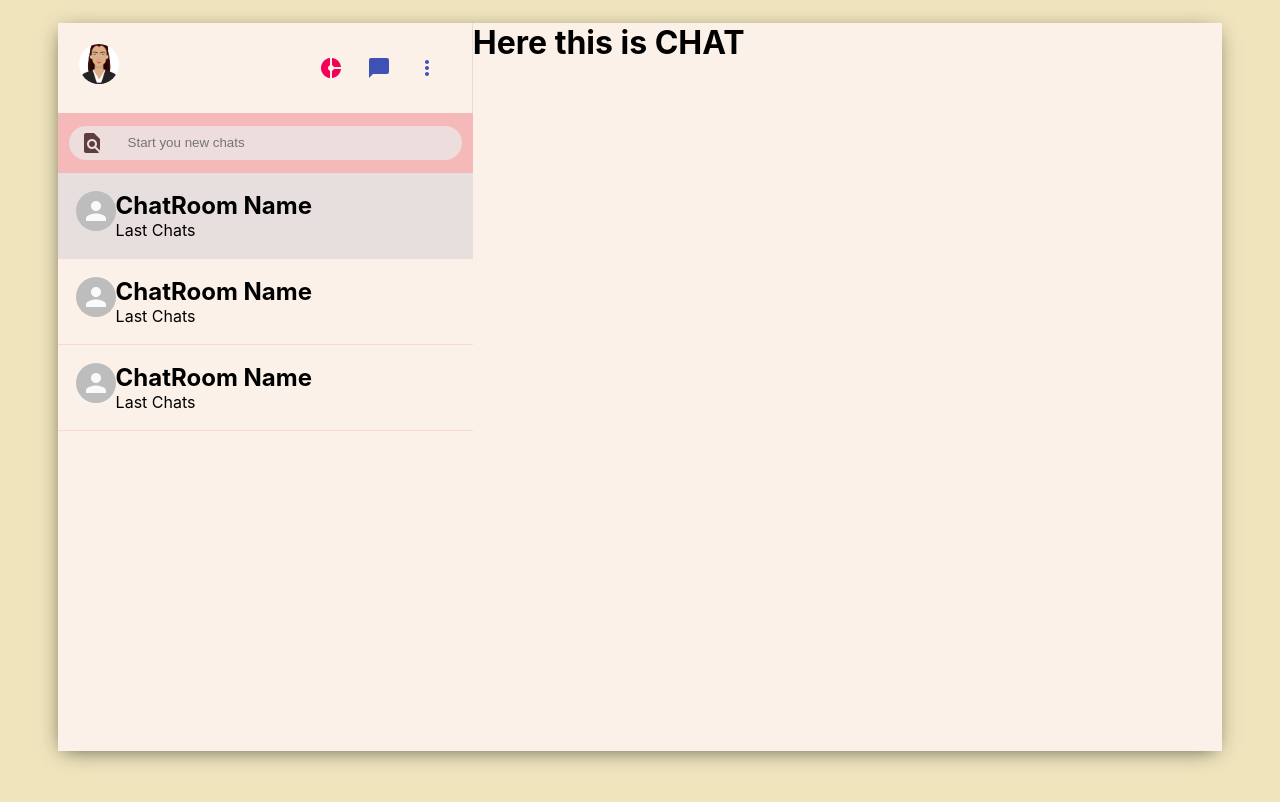
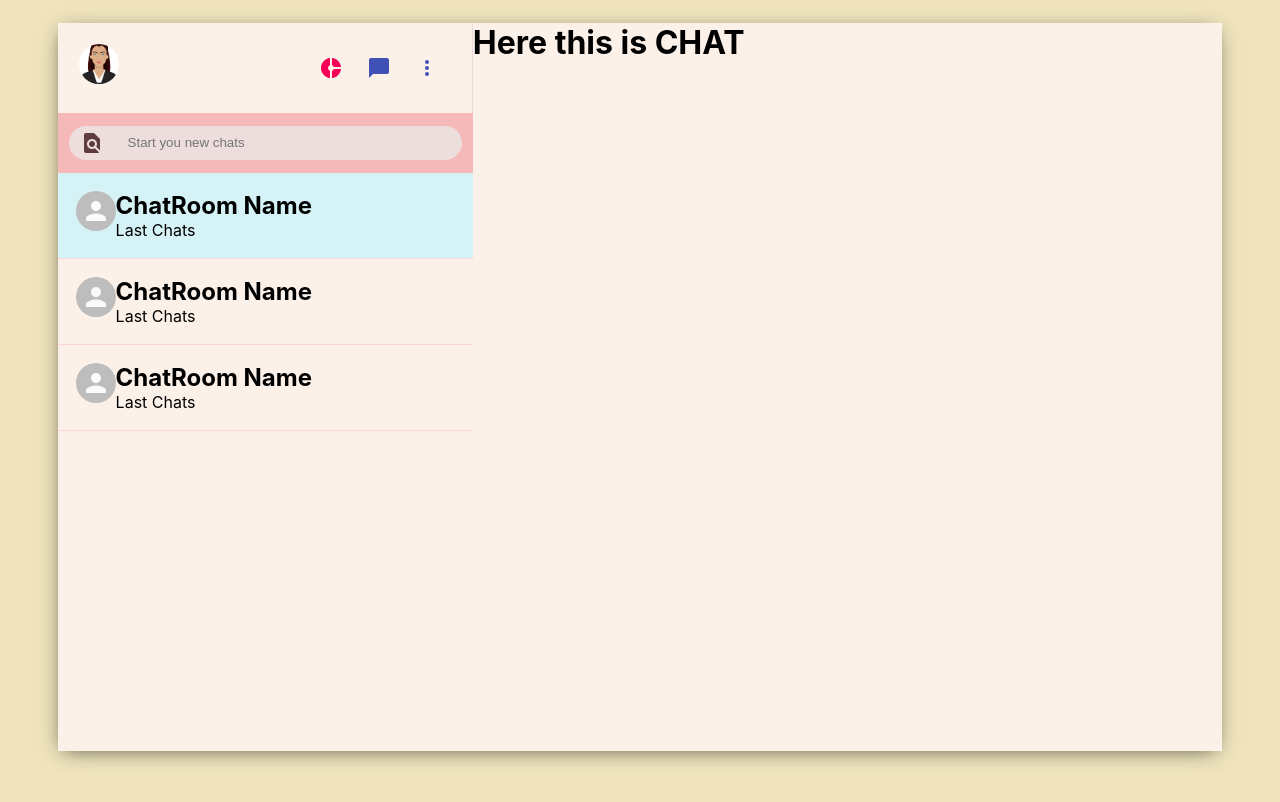
Before and after one commit to codershona/project-mern-chat-application, a React (Create React App) app in the folder mates_app_frontend/: page / in a window 1280 px wide. In both pictures the pointer is over the element 265 px from the left and 215 px from the top of the page. Shown: the top 802 px of the page. Built offline with nearby package versions, Linux system fonts and the light colour scheme.

Commit message:
fixed the sidebar hover styled color in the background color css

```diff
--- a/mates_app_frontend/src/SidebarChats.css
+++ b/mates_app_frontend/src/SidebarChats.css
@@ -6,5 +6,5 @@
 }
 
 .sidebarChatLists:hover {
-    background-color: #e7dede;
+    background-color: #d5f3f6;
 }
```
